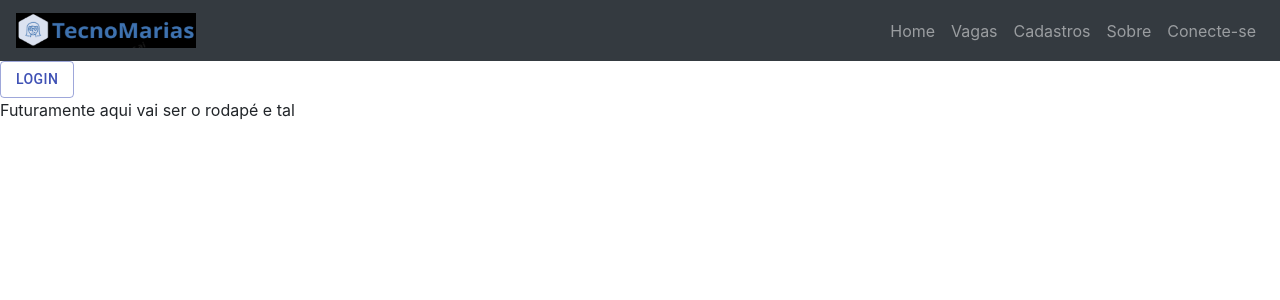
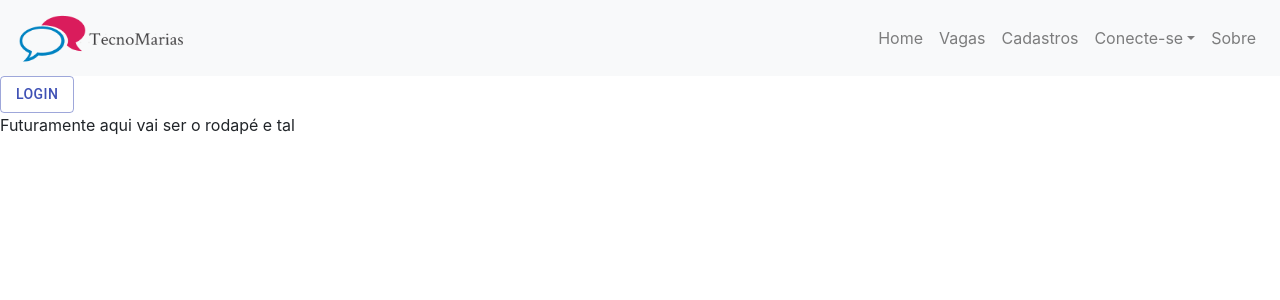
Before and after one commit to saamanthacosta/tecnomarias, a React (Create React App) app: page / in a window 1280 px wide. Shown: the top 300 px of the page. Built offline with nearby package versions, Linux system fonts and the light colour scheme.

Commit message:
navbar montada

```diff
--- a/src/components/common/header/index.jsx
+++ b/src/components/common/header/index.jsx
@@ -1,16 +1,16 @@
 import { Nav, Navbar, NavDropdown } from "react-bootstrap";
-import logo from "../../../assets/imagens/logo-header.png"
+import logo from "../../../assets/imagens/logo-header2.PNG";
 
 
 export default function Header() {
     return (
-        <Navbar collapseOnSelect expand="lg" bg="dark" variant="dark">
+        <Navbar collapseOnSelect expand="lg" bg="light" variant="light">
             <Navbar.Brand href="#home">
       <img
         alt="logo-header"
         src={logo}
-        width="180"
-        height="35"
+        width="170"
+        height="50"
         className="d-inline-block align-top"
       />
     </Navbar.Brand>
@@ -22,8 +22,12 @@ export default function Header() {
                     <Nav.Link href="#home">Home</Nav.Link>
                     <Nav.Link href="#vagas">Vagas</Nav.Link>
                     <Nav.Link href="#cadastros">Cadastros</Nav.Link>
+                    <NavDropdown title="Conecte-se" id="basic-nav-dropdown">
+                        <NavDropdown.Item href="#action/loginpf">Login P. Física</NavDropdown.Item>
+                        <NavDropdown.Item href="#action/loginpj">Login P. Jurídica</NavDropdown.Item>
+                    </NavDropdown>
                     <Nav.Link href="#sobre">Sobre</Nav.Link>
-                    <Nav.Link href="#conecte-se">Conecte-se</Nav.Link>
+
                 </Nav>
             </Navbar.Collapse>
         </Navbar>
```
Also changed, not shown: src/assets/imagens/logo-header2.PNG (added).
